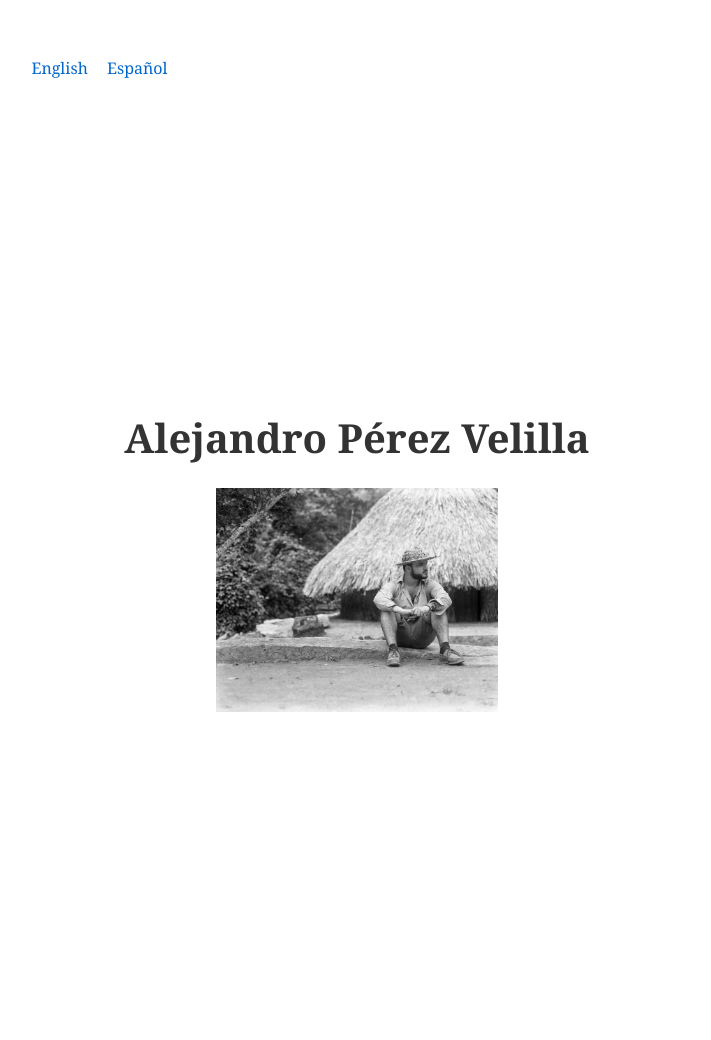
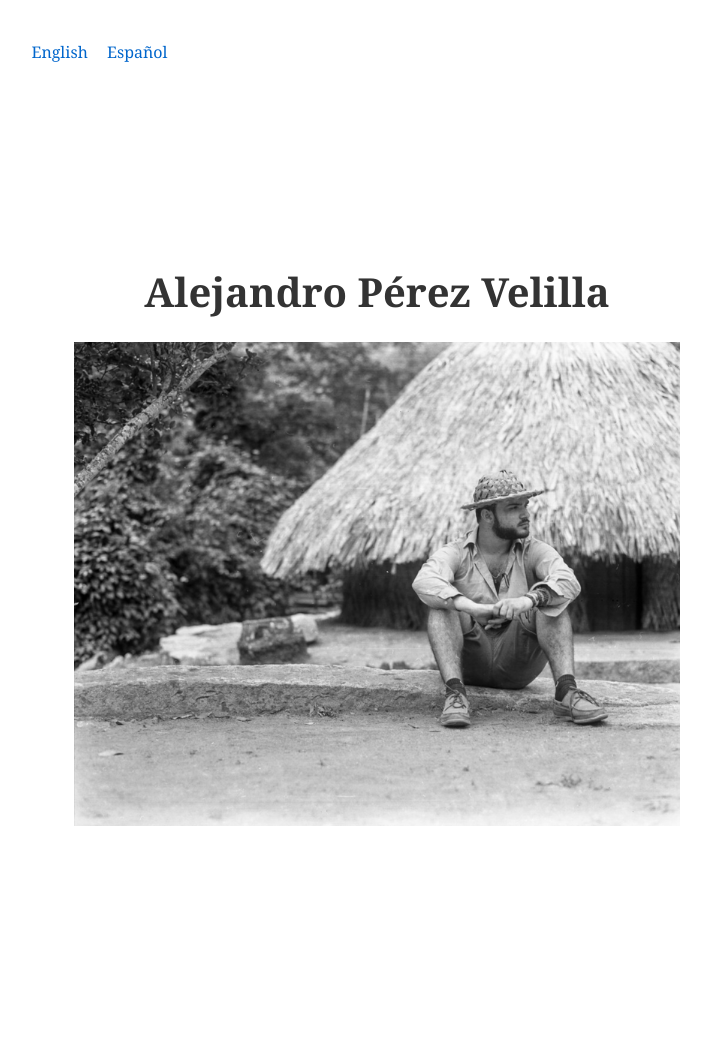
Before and after one commit to datadreamscorp/datadreamscorp.github.io, a Jekyll site: the page built from index.md, in a window 1280 px wide. Shown: the whole page, without its empty margins (533-1244 px from the left). Built offline with Jekyll 4.4.1, drawn with Linux system fonts in a browser that asks for light colours.

Commit message:
centering again

```diff
--- a/assets/landing.css
+++ b/assets/landing.css
@@ -1,43 +1,37 @@
-/* Container settings to ensure full screen centering */
+/* General reset for the landing page to avoid inherited styles */
+* {
+    margin: 0;
+    padding: 0;
+    box-sizing: border-box;
+}
+
+/* Container for the entire landing content */
 .landing-container {
     display: flex;
     flex-direction: column;
+    align-items: center;
     justify-content: center;
-    align-items: center;
     text-align: center;
     height: 100vh;
     width: 100vw;
-    margin: 0;
-    padding: 20px;
-    box-sizing: border-box; /* Includes padding in width/height calculations */
 }
 
-/* Styling for text headers within the landing page */
-.landing-container h2 {
-    margin-top: 0.5em;
-    margin-bottom: 20px; /* Add more space between the text and the image */
-    font-size: 2.5em; /* Larger text for visibility */
-    color: #333; /* Dark gray color */
+/* Styling for the header inside the landing-container */
+.landing-container .text-and-image h2 {
+    font-size: 2.5em; /* Larger font size for the headline */
+    margin-bottom: 20px; /* Space between the text and the image */
 }
 
-/* Styling for images to ensure they resize and center correctly */
-.landing-container img {
-    width: auto; /* Adjust width automatically */
-    max-width: 75%; /* Allows the image to be up to 75% of container width */
-    max-height: 50vh; /* Limits image height to 50% of viewport height */
+/* Image styling adjusted for responsiveness */
+.landing-container .text-and-image img {
+    max-width: 75%; /* Control the image size on larger screens */
     height: auto; /* Maintain aspect ratio */
-    margin-top: 20px; /* Space between text and image */
+    margin-bottom: 20px; /* Space below the image */
 }
 
-/* Media Queries for responsive adjustments */
-@media (min-width: 1024px) {
-    .landing-container img {
-        max-width: 50%; /* Smaller percentage for larger screens for better aesthetics */
+/* Responsive adjustments for smaller screens */
+@media (max-width: 768px) {
+    .landing-container .text-and-image img {
+        max-width: 95%; /* Allow image to take more width on smaller screens */
     }
 }
-
-@media (max-width: 768px) {
-    .landing-container img {
-        max-width: 90%; /* Larger percentage for smaller screens for better visibility */
-    }
-}
```
